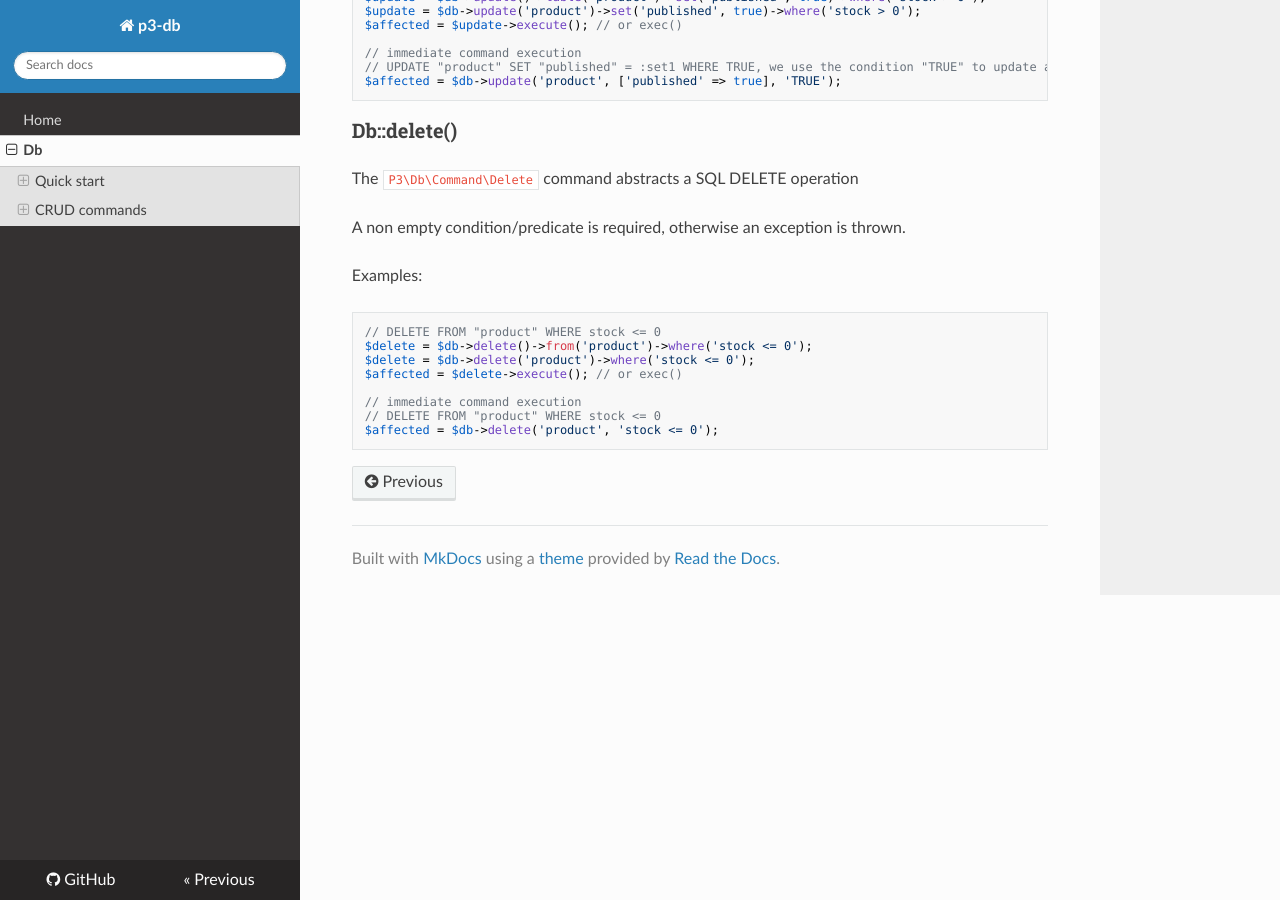
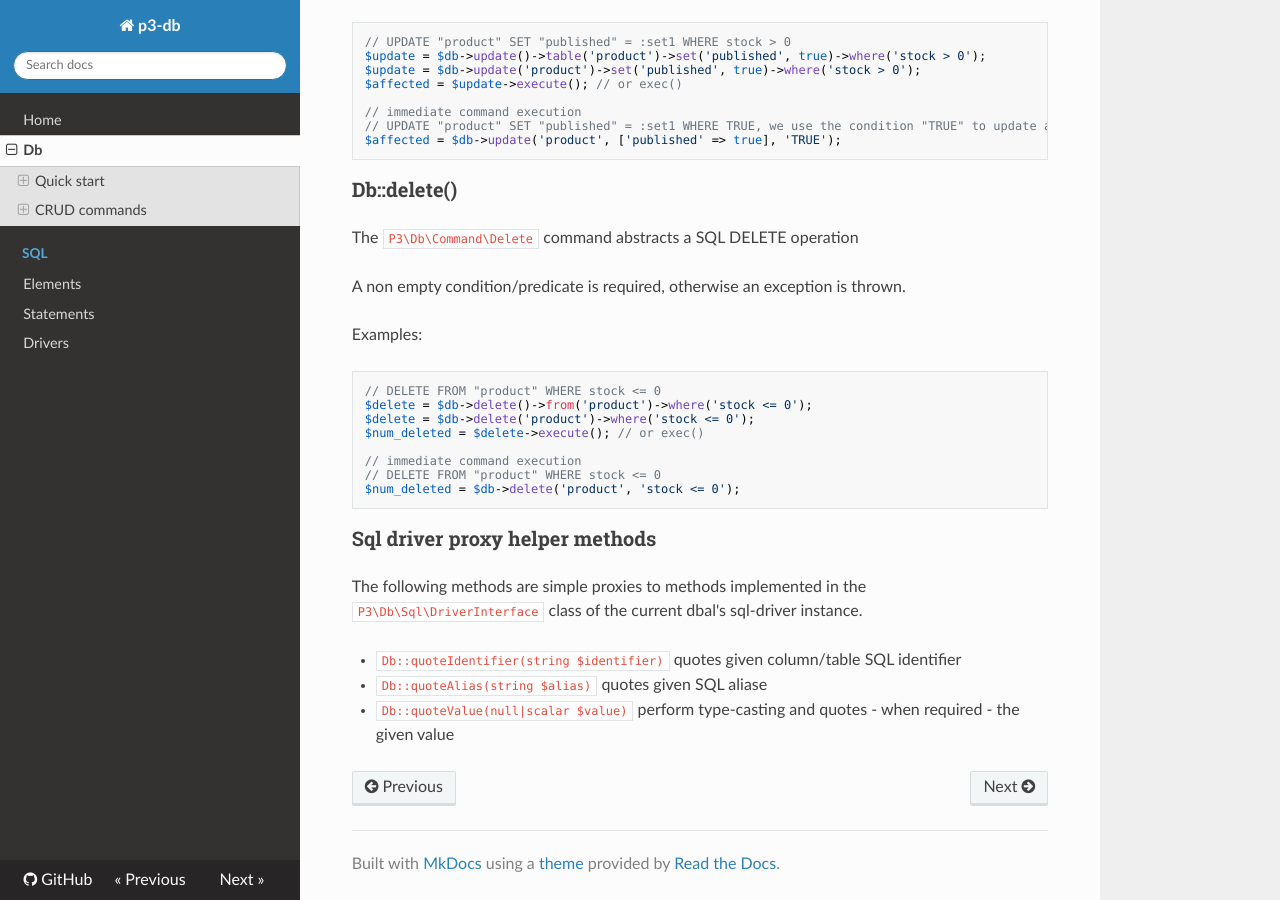
Before and after one commit to pine3ree/pine3ree-db, an MkDocs documentation site: the page built from docs/db.md, in a window 1280 px wide and 900 px high, scrolled down 5976 px. Built offline with MkDocs 1.6.1, drawn with Linux system fonts in a browser that asks for light colours; nearby versions of some CDN libraries; some of the changed text lies outside the part shown.

Commit message:
update docs
Signed-off-by: pine3ree <pine3ree@gmail.com>

````diff
--- a/docs/db.md
+++ b/docs/db.md
@@ -158,13 +158,16 @@ only if not passed-in as the 2nd argument of the `getSQL()` call.
 
 All database command classes implement the `execute()` method.
 
-- For writer-commands (Insert|Update|Delete) `execute()` will call the writer
+- For writer-DML-commands (Insert|Update|Delete) `execute()` will call the writer
   method `Writer::exec()` and will return either the number of rows affected or
   `false` on failure.
-- For reader-commands (Select) `execute()` will call the reader method `Reader::query()`
-  and will return either a traversable `\PDOStatement` result-set object or `false`
-  on failure.
+- For reader-DQL-commands (Select) `execute()` will call the reader method
+  `Reader::query()` and will return either a traversable `\PDOStatement`
+  result-set object or `false` on failure.
 
+Unless otherwise stated in all the examples' compiled sql-strings identifiers
+and aliases will be quoted according to an implied `Ansi` driver, i.e. using
+double quotes `"`.
 
 ### Db::select()
 
@@ -229,6 +232,7 @@ $select->groupBy('category_id')
 // SELECT MIN("price") FROM "product" GROUP BY "category_id"
 $select = $db->select()->min('price')->from('product')->groupBy('category_id');
 ```
+
 
 ### Db::insert()
 
@@ -344,7 +348,6 @@ $insert->execute(); // this will try to insert 4 rows
  // adds 1 set of values after removing the old ones
 $insert->row(['price' => 555.55, 'stock' => 555], true);
 $insert->execute(); // this will try to insert 1 row
-
 ```
 
 The opposite happens for `Insert::rows(array $rows, bool $reset = true)` and
@@ -371,6 +374,7 @@ $affected = $update->execute(); // or exec()
 $affected = $db->update('product', ['published' => true], 'TRUE');
 ```
 
+
 ### Db::delete()
 
 The `P3\Db\Command\Delete` command abstracts a SQL DELETE operation
@@ -378,14 +382,23 @@ The `P3\Db\Command\Delete` command abstracts a SQL DELETE operation
 A non empty condition/predicate is required, otherwise an exception is thrown.
 
 Examples:
-
 ```php
 // DELETE FROM "product" WHERE stock <= 0
 $delete = $db->delete()->from('product')->where('stock <= 0');
 $delete = $db->delete('product')->where('stock <= 0');
-$affected = $delete->execute(); // or exec()
+$num_deleted = $delete->execute(); // or exec()
 
 // immediate command execution
 // DELETE FROM "product" WHERE stock <= 0
-$affected = $db->delete('product', 'stock <= 0');
+$num_deleted = $db->delete('product', 'stock <= 0');
 ```
+
+
+### Sql driver proxy helper methods
+
+The following methods are simple proxies to methods implemented in the
+`P3\Db\Sql\DriverInterface` class of the current dbal's sql-driver instance.
+
+- `Db::quoteIdentifier(string $identifier)` quotes given column/table SQL identifier
+- `Db::quoteAlias(string $alias)` quotes given SQL aliase
+- `Db::quoteValue(null|scalar $value)` perform type-casting and quotes - when required - the given value
--- a/mkdocs.yml
+++ b/mkdocs.yml
@@ -5,5 +5,9 @@ site_description: "A tiny PDO database abstraction layer"
 nav:
     - "Home": index.md
     - "Db": db.md
+    - "Sql":
+        - "Elements": sql/elements.md
+        - "Statements": sql/statements.md
+        - "Drivers": sql/drivers.md
 repo_url: 'https://github.com/pine3ree/p3-db'
 theme: readthedocs
````
Also changed, not shown: docs/index.md (+13 -1 lines), docs/sql/drivers.md (added, +1 -0 lines), docs/sql/elements.md (added, +68 -0 lines), docs/sql/statements.md (added, +1 -0 lines).
